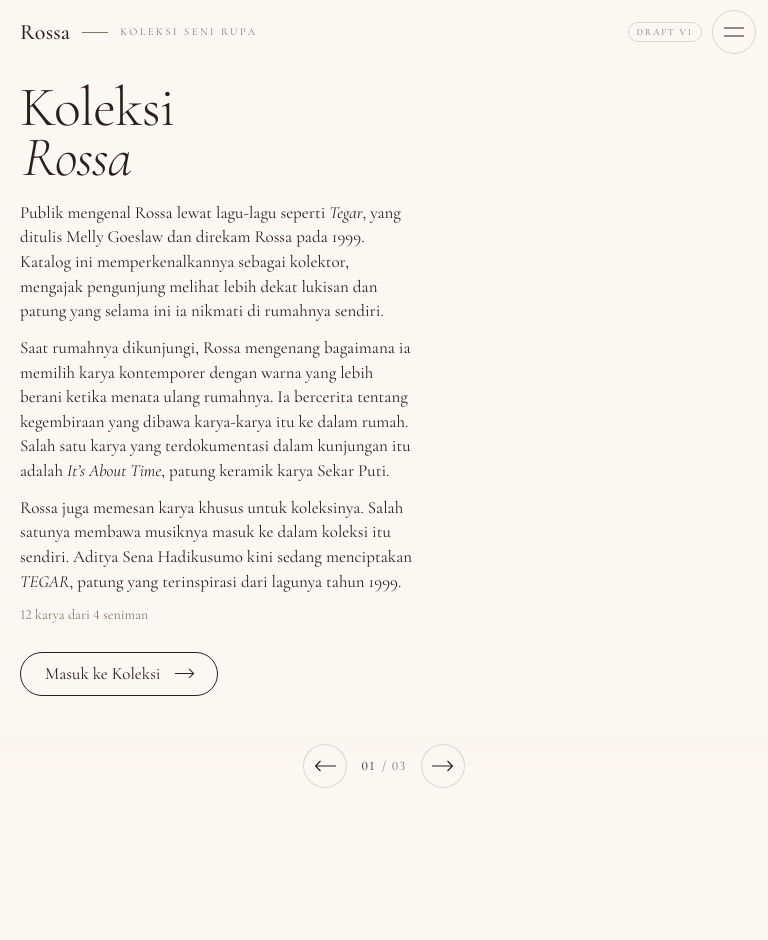
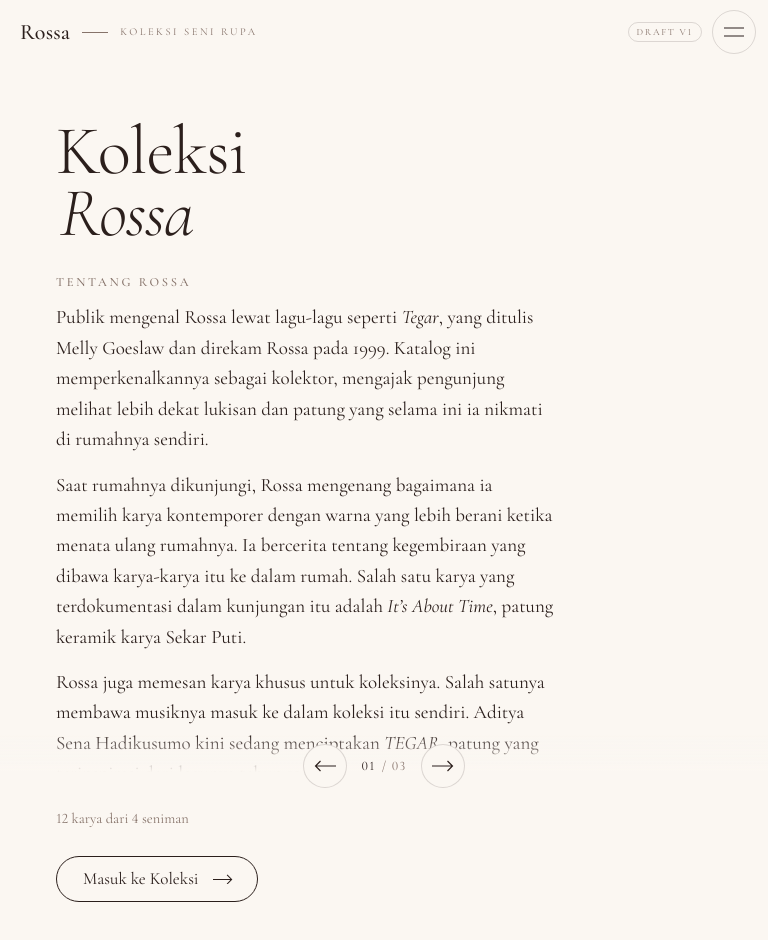
Before and after one commit to IswaraDend/Rossa-e-catalogue, a plain HTML site: page preview/Rossa_E-Katalog_Preview_v2.html in a window 768 px wide. Before the commit the page ends 800 px from the top, so only its background shows below. Drawn offline with Linux system fonts and the light colour scheme.

Commit message:
Rapikan tampilan ponsel dan tablet di halaman Rossa
- Di layar di bawah 900px, beranda jadi halaman yang digulir biasa:
  teks lengkap lalu tombol "Masuk ke Koleksi"; usap ke atas di ujung
  bawah pindah ke Koleksi. Layar lebar tetap satu layar
- Ukuran huruf dan jarak di ponsel dirapikan; di tablet teks diberi
  margin dan panjang baris dibatasi
- Beranda disusun ulang otomatis bila lebar jendela melewati batas
- Preview satu file diperbarui

Co-Authored-By: Claude Opus 5.5 <noreply@anthropic.com>

```diff
--- a/assets/style.css
+++ b/assets/style.css
@@ -544,24 +544,19 @@ body.one-screen .home{min-height:0;height:100%}
   .intro-text{font-size:18px}
   .intro-hint{margin-top:26px}
 
-  .home{grid-template-columns:1fr;grid-template-rows:auto;grid-template-areas:"head" "portrait" "body";gap:0;padding:28px 20px 150px}
-  body.one-screen .home{grid-template-rows:auto minmax(0,1fr) auto;grid-template-areas:"head" "body" "cta";padding:18px 20px 104px}
-  body.one-screen .home .portrait{display:none}
-  body.one-screen .home-body{min-height:0;overflow-y:auto;overscroll-behavior:contain;scrollbar-width:none}
-  body.one-screen .home-title{font-size:clamp(40px,11vw,56px)}
-  body.one-screen .home-sub{margin-top:12px}
-  body.one-screen .home-about{margin-top:18px}
-  body.one-screen .home-about .label{display:none}
-  body.one-screen .home-about p{font-size:17px;line-height:1.45}
-  body.one-screen .home-count{margin-top:10px;font-size:14px}
-  body.one-screen .charge{margin-top:14px}
+  /* Ponsel: beranda jadi halaman biasa yang digulir ke bawah (teks lalu tombol).
+     Di ujung bawah, usap ke atas pindah ke Koleksi. Foto Rossa tidak ditampilkan. */
+  .home{grid-template-columns:1fr;grid-template-rows:auto;grid-template-areas:"head" "body" "cta";gap:0;min-height:0;padding:26px 20px 150px}
+  .home .portrait{display:none}
+  .home-title{font-size:clamp(46px,13.5vw,64px)}
+  .home-sub{margin-top:14px}
+  .home-about{margin-top:28px;max-width:none}
+  .home-about p{font-size:17.5px;line-height:1.6}
+  .home-about p + p{margin-top:.8em}
+  .home-count{margin-top:18px;font-size:14.5px}
+  .charge{margin-top:26px}
   .charge-cap{display:none}
-  body.one-screen .charge-btn{font-size:17px;padding:11px 22px 11px 24px}
-  .home-title{font-size:clamp(64px,19vw,96px)}
-  .home-sub{margin-top:18px}
-  .home .portrait{justify-self:stretch;margin:42px 14px 10px 14px}
-  .home .portrait img{height:auto;width:100%}
-  .home-about{margin-top:34px}
+  .charge-btn{font-size:17px;padding:12px 24px 12px 26px}
 
   .page{padding:36px 20px 170px}
   .bio-head{grid-template-columns:1fr}
@@ -595,6 +590,10 @@ body.one-screen .home{min-height:0;height:100%}
   .side:has(> .draft-tag) .brand-sub{display:none}
 }
 @media (max-width:899px) and (min-width:600px){
+  .home{padding:56px 56px 170px}
+  .home-title{font-size:clamp(64px,9vw,80px)}
+  .home-about{max-width:58ch}
+  .home-about p{font-size:19px}
   .grid{grid-template-columns:repeat(3,minmax(0,1fr))}
 }
 @media (hover:none){
--- a/preview/Rossa_E-Katalog_Preview_v2.html
+++ b/preview/Rossa_E-Katalog_Preview_v2.html
@@ -555,24 +555,19 @@ body.one-screen .home{min-height:0;height:100%}
   .intro-text{font-size:18px}
   .intro-hint{margin-top:26px}
 
-  .home{grid-template-columns:1fr;grid-template-rows:auto;grid-template-areas:"head" "portrait" "body";gap:0;padding:28px 20px 150px}
-  body.one-screen .home{grid-template-rows:auto minmax(0,1fr) auto;grid-template-areas:"head" "body" "cta";padding:18px 20px 104px}
-  body.one-screen .home .portrait{display:none}
-  body.one-screen .home-body{min-height:0;overflow-y:auto;overscroll-behavior:contain;scrollbar-width:none}
-  body.one-screen .home-title{font-size:clamp(40px,11vw,56px)}
-  body.one-screen .home-sub{margin-top:12px}
-  body.one-screen .home-about{margin-top:18px}
-  body.one-screen .home-about .label{display:none}
-  body.one-screen .home-about p{font-size:17px;line-height:1.45}
-  body.one-screen .home-count{margin-top:10px;font-size:14px}
-  body.one-screen .charge{margin-top:14px}
+  /* Ponsel: beranda jadi halaman biasa yang digulir ke bawah (teks lalu tombol).
+     Di ujung bawah, usap ke atas pindah ke Koleksi. Foto Rossa tidak ditampilkan. */
+  .home{grid-template-columns:1fr;grid-template-rows:auto;grid-template-areas:"head" "body" "cta";gap:0;min-height:0;padding:26px 20px 150px}
+  .home .portrait{display:none}
+  .home-title{font-size:clamp(46px,13.5vw,64px)}
+  .home-sub{margin-top:14px}
+  .home-about{margin-top:28px;max-width:none}
+  .home-about p{font-size:17.5px;line-height:1.6}
+  .home-about p + p{margin-top:.8em}
+  .home-count{margin-top:18px;font-size:14.5px}
+  .charge{margin-top:26px}
   .charge-cap{display:none}
-  body.one-screen .charge-btn{font-size:17px;padding:11px 22px 11px 24px}
-  .home-title{font-size:clamp(64px,19vw,96px)}
-  .home-sub{margin-top:18px}
-  .home .portrait{justify-self:stretch;margin:42px 14px 10px 14px}
-  .home .portrait img{height:auto;width:100%}
-  .home-about{margin-top:34px}
+  .charge-btn{font-size:17px;padding:12px 24px 12px 26px}
 
   .page{padding:36px 20px 170px}
   .bio-head{grid-template-columns:1fr}
@@ -606,6 +601,10 @@ body.one-screen .home{min-height:0;height:100%}
   .side:has(> .draft-tag) .brand-sub{display:none}
 }
 @media (max-width:899px) and (min-width:600px){
+  .home{padding:56px 56px 170px}
+  .home-title{font-size:clamp(64px,9vw,80px)}
+  .home-about{max-width:58ch}
+  .home-about p{font-size:19px}
   .grid{grid-template-columns:repeat(3,minmax(0,1fr))}
 }
 @media (hover:none){
@@ -2478,7 +2477,8 @@ window.SITE = {
         });
       }
     }
-    const lock = route.name === 'home';
+    // Beranda satu layar hanya di layar lebar; di ponsel beranda digulir biasa.
+    const lock = route.name === 'home' && !isNarrow();
     document.body.classList.toggle('one-screen', lock);
     document.documentElement.classList.toggle('one-screen', lock);
     closeMenu(false);
@@ -2610,6 +2610,7 @@ window.SITE = {
     }, 150);
   }
 
+  const isNarrow = () => window.innerWidth < 900;
   let rsT = 0, lastW = window.innerWidth, lastH = window.innerHeight;
   window.addEventListener('resize', () => {
     clearTimeout(rsT);
@@ -2617,6 +2618,11 @@ window.SITE = {
       const w = window.innerWidth, h = window.innerHeight;
       if (w === lastW && Math.abs(h - lastH) < 90) return;
       lastW = w; lastH = h;
+      // Melewati batas ponsel/layar lebar di beranda: susun ulang halamannya.
+      if (current.route && current.route.name === 'home' && document.body.classList.contains('one-screen') === isNarrow()) {
+        render({ keepScroll: 0 });
+        return;
+      }
       if (current.walk) {
         const wk = current.walk, k = wk.active, moved = wk.p > 4;
         wk.layout();
```
Also changed, not shown: assets/app.js (+8 -1 lines).
